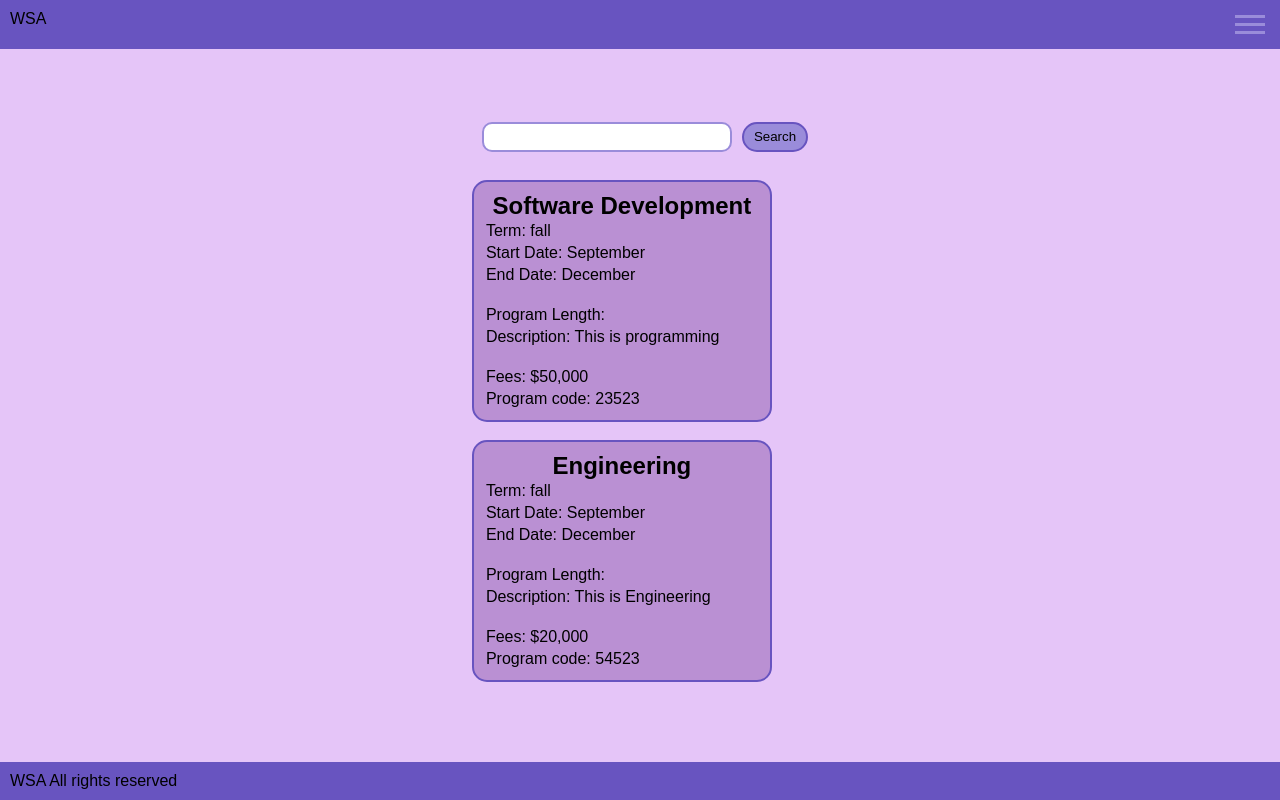
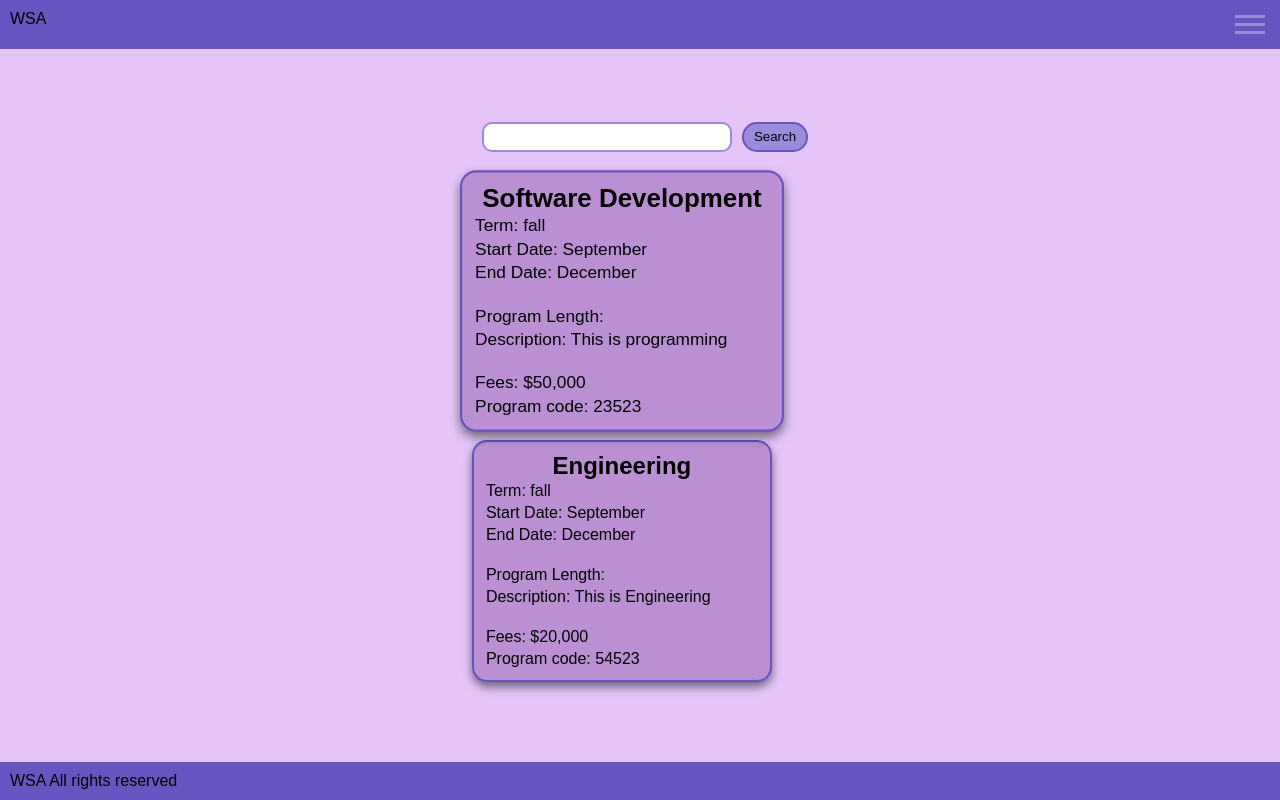
Before and after one commit to KailanB/Sodv2201_GroupProject, a React (Create React App) app: page /programsPage in a window 1280 px wide. In both pictures the pointer is over the element 621 px from the left and 300 px from the top of the page. Built offline with nearby package versions, Linux system fonts and the light colour scheme.

Commit message:
added hover stylings

```diff
--- a/src/routes/ProgramsPage/ProgramsPage.style.css
+++ b/src/routes/ProgramsPage/ProgramsPage.style.css
@@ -31,6 +31,15 @@
     display: flex;
     flex-direction: column;
     width: 300px;
+    box-shadow: 0 5px 10px rgba(0 0 0 / .5);
+
+
+}
+.programDiv:hover {
+
+    transition: scale 0.20s;
+    cursor:pointer;
+    scale: 1.08;
 }
 
 .programDiv h2 {
```
